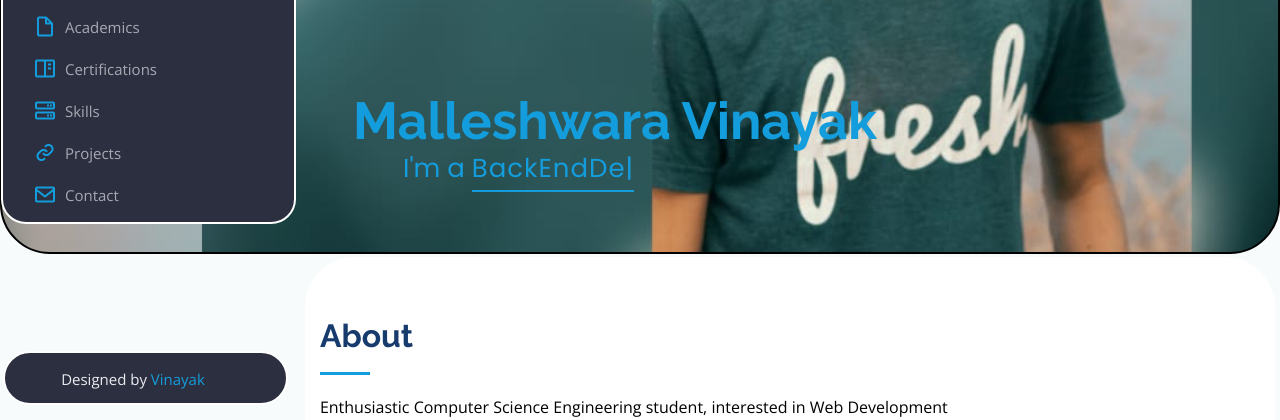
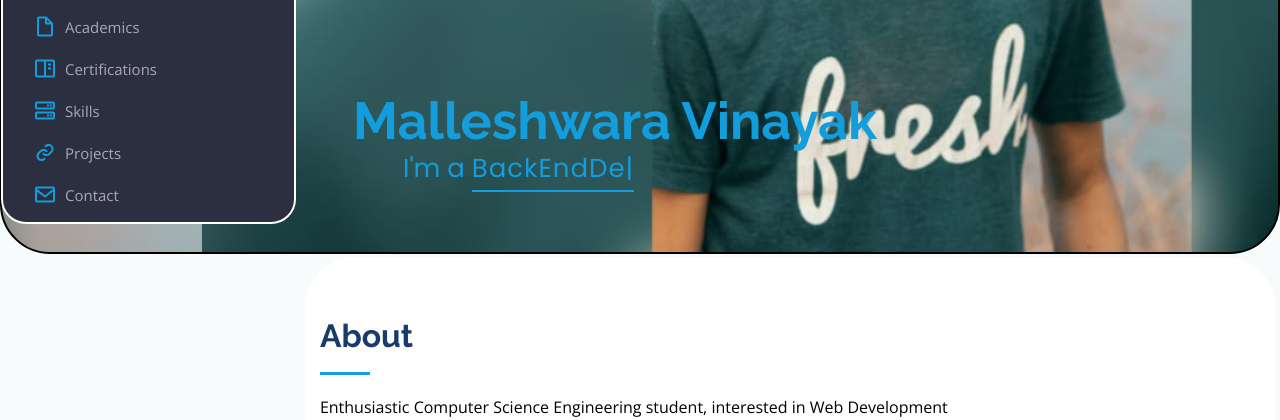
Before and after one commit to malleshwaravinayak/portfolio.github.io, a plain HTML site: page index.html in a window 1280 px wide. Shown: the part 380-800 px from the top of the page. Drawn offline with nearby package versions, Linux system fonts and the light colour scheme.

Commit message:
Update index.html

```diff
--- a/index.html
+++ b/index.html
@@ -645,13 +645,13 @@
 
   <!-- ======= Footer ======= -->
 
-  <footer id="footer">
+  <!--footer id="footer">
     <div class="container">
       <div class="credits">
        Designed by <a href="#">Vinayak</a>
       </div>
     </div>
-  </footer><!-- End  Footer -->
+  </footer>--><!-- End  Footer -->
 
   <a href="#" class="back-to-top"><i class="icofont-simple-up"></i></a>
 
```
